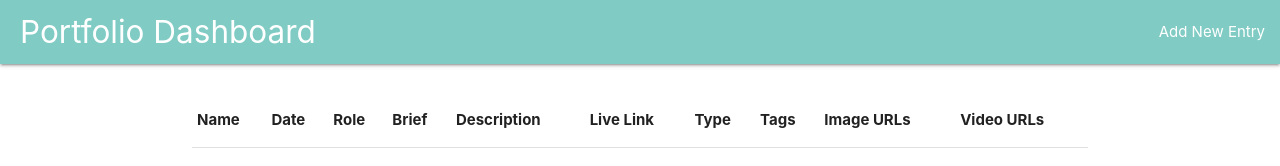
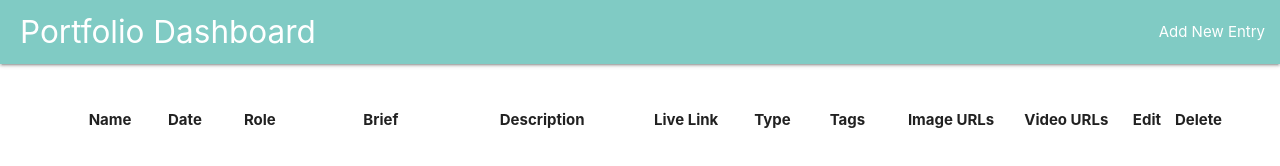
Before and after one commit to annapanana/popuparcade, a website: page public/index.html in a window 1280 px wide. Drawn offline with nearby package versions, Linux system fonts and the light colour scheme; no server answers.

Commit message:
reformatted table and refactored entry id system for edit/delete functionality (todo actual functionality)

```diff
--- a/public/index.html
+++ b/public/index.html
@@ -28,22 +28,24 @@
     </div>
   </nav>
 
-    <div class="container">
+    <div class="custom-container">
       <!-- <h4 class="center-align">Portfolio Dashboard</h4> -->
       <div class="row">
-        <table>
+        <table class="striped entry-table centered">
           <thead>
             <tr>
-              <th>Name</th>
-              <th>Date</th>
-              <th>Role</th>
+              <th style="width:8%">Name</th>
+              <th style="width:5%">Date</th>
+              <th style="width:8%">Role</th>
               <th>Brief</th>
-              <th>Description</th>
-              <th>Live Link</th>
-              <th>Type</th>
-              <th>Tags</th>
-              <th>Image URLs</th>
-              <th>Video URLs</th>
+              <th style="width:15%">Description</th>
+              <th style="width:10%">Live Link</th>
+              <th style="width:5%">Type</th>
+              <th style="width:8%">Tags</th>
+              <th style="width:10%">Image URLs</th>
+              <th style="width:10%">Video URLs</th>
+              <th style="width:4%"> Edit</th>
+              <th style="width:4%">Delete</th>
             </tr>
           </thead>
           <tbody id="archive_container">
--- a/public/js/requests.js
+++ b/public/js/requests.js
@@ -2,19 +2,6 @@
 
 // const Handlebars = require('handlebars');
 var currentEntry = null;
-// var tempData = {
-//   name:"Stone Soup",
-//   date: "November, 2016",
-//   role: "Designer/Developer",
-//   brief: "A project about soup",
-//   description: "A longer project about soup",
-//   live_link: "stonesoup.com",
-//   type: "game",
-//   tags: [{tag:"ios"}, {tag:"game"}],
-//   images: [{image:"img1"}, {image:"img2"}],
-//   videos: [{video:"vid1"}, {video:"vid2"}]
-// };
-var rowTemplate;
 
 $(function() {
 
@@ -60,26 +47,26 @@ function getArchive() {
 }
 
 function displayEntry(entryContent) {
-  // console.log(entryContent);
+
+  // Reformat arrays to be objects for populating template
   let tags = entryContent.tags.map((t) => {
     return {tag:t};
   });
-
   let images = entryContent.images.map((i) => {
     return {image:i};
   });
-
   let videos = entryContent.images.map((v) => {
     return {video:v};
   });
 
+  entryContent.entry_id = "entry_" + entryContent.id;
   entryContent.tags = tags;
   entryContent.images = images;
   entryContent.videos = videos;
 
   // Handlebars
-  var render_content_row = render("admin_entry", entryContent);
-  rowTemplate = Handlebars.compile (render_content_row);
+  let render_content_row = render("admin_entry", entryContent);
+  let rowTemplate = Handlebars.compile (render_content_row);
   $("#archive_container").append(rowTemplate(entryContent));
 }
 
--- a/public/styles/custom.css
+++ b/public/styles/custom.css
@@ -7,3 +7,23 @@
   flex-flow: column;
   justify-content: center;
 }
+
+.custom-container {
+  padding-top: 30px;
+  margin-left: 5%;
+  margin-right: 5%;
+}
+
+/*Table Spec*/
+.entry-table {
+  table-layout: fixed;
+  width: 100%;
+  /*TODO Make a toggle for this attribute to view overflow*/
+  white-space: nowrap;
+}
+
+.entry-table td {
+  white-space: wrap;
+  overflow: scroll;
+  text-overflow: ellipsis;
+}
--- a/public/styles/materilize-overwrite.css
+++ b/public/styles/materilize-overwrite.css
@@ -7,11 +7,7 @@
   height: 30px !im;
 }
 
-.container {
-  padding-top: 30px;
-  /*margin-left: 5%;
-  margin-right: 5%;*/
-}
+
 
 .nav-wrapper {
   padding-left: 20px;
```
Also changed, not shown: public/templates/admin_entry.html (+3 -1 lines).
